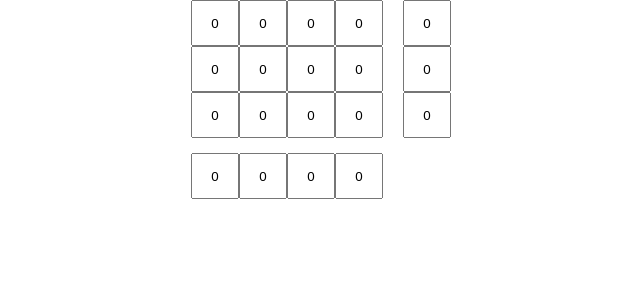
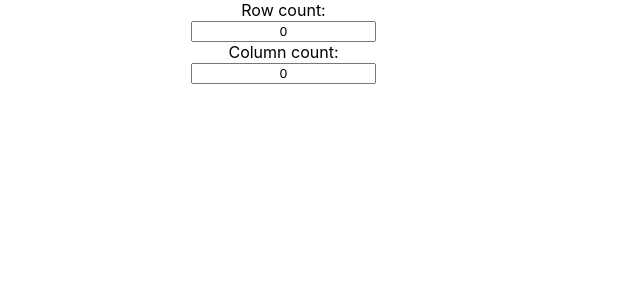
Before and after one commit to DanilaSamusev/HungarianMethod, a React (Create React App) app in the folder my-app/: page / in a window 1280 px wide. Shown: the top 300 px of the page, without its empty margins (321-961 px from the left). Built offline with nearby package versions, Linux system fonts and the light colour scheme.

Commit message:
no message

```diff
--- a/my-app/src/SolutionWindow.js
+++ b/my-app/src/SolutionWindow.js
@@ -6,16 +6,38 @@ export default class SolutionWindow extends React.Component {
     constructor(props) {
         super(props);
         this.state = {
-            rowCount: 3,
-            columnCount: 4,
+            rowCount: 0,
+            columnCount: 0,
             matrix: null,
             goods: null,
             needs: null
         };
+
+        this.handleMatrixChange = this.handleMatrixChange.bind(this);
         this.handleInputChange = this.handleInputChange.bind(this);
     }
 
     handleInputChange(event) {
+
+        let target = event.target;
+        let value = target.value;
+        let name = target.name;
+
+        console.log(value);
+
+        if (isNaN(parseInt(value))) {
+            this.setState({
+                [name]: 0,
+            })
+        } else {
+            this.setState({
+                [name]: parseInt(value),
+            })
+        }
+    }
+
+    handleMatrixChange(event) {
+
         let target = event.target;
         let value = target.value;
         let name = target.name;
@@ -37,7 +59,9 @@ export default class SolutionWindow extends React.Component {
 
     initializeMatrix() {
         if (this.state.matrix == null) {
+
             let matrix = [];
+
             for (let row = 0; row < this.state.rowCount; row++) {
                 matrix[row] = [];
                 for (let column = 0; column < this.state.columnCount; column++) {
@@ -90,9 +114,31 @@ export default class SolutionWindow extends React.Component {
 
     render() {
 
+        let columnCount;
+        let rowCount;
         let matrix;
         let goods;
         let needs;
+
+        if (this.state.rowCount == 0 || this.state.columnCount == 0) {
+
+            rowCount =
+                <div className="rowCount">
+                    Row count:
+                    <input onChange={this.handleInputChange}
+                           className="rowCountInput" name="rowCount"
+                           value={this.state.rowCount}/>
+                </div>;
+
+            columnCount =
+                <div className="columnCount">
+                    Column count:
+                    <input onChange={this.handleInputChange}
+                           className="columnCountInput"
+                           name="columnCount"
+                           value={this.state.columnCount}/>
+                </div>;
+        }
 
         if (this.state.rowCount > 0 && this.state.columnCount > 0) {
             this.initializeMatrix();
@@ -104,7 +150,7 @@ export default class SolutionWindow extends React.Component {
                             <input
                                 className="elem"
                                 name={rowId + "" + id}
-                                onChange={this.handleInputChange}
+                                onChange={this.handleMatrixChange}
                                 value={elem}
                             />
                         ))}
@@ -135,10 +181,17 @@ export default class SolutionWindow extends React.Component {
 
         return (
             <div className="app">
+
+                <div>
+                    {rowCount}
+                    {columnCount}
+                </div>
+
                 <div className="inline">
                     <div className="matrix">{matrix}</div>
                     <div className="goods">{goods}</div>
                 </div>
+
                 <div className="needs">{needs}</div>
             </div>
         );
--- a/my-app/src/Window.css
+++ b/my-app/src/Window.css
@@ -1,3 +1,12 @@
+.columnCount, .rowCount{
+    width: min-content;
+    padding-left: 40%;
+}
+
+.rowCountInput, .columnCountInput{
+    text-align: center;
+}
+
 .inline{
     display: flex;
     padding-left: 40%;
@@ -5,6 +14,7 @@
 
 .matrix{
     width: min-content;
+    padding-top: 5%;
 }
 
 .row{
@@ -14,6 +24,7 @@
 
 .goods{
     padding-left: 20px;
+    padding-top: 5%;
     width: min-content;
 }
 
```
